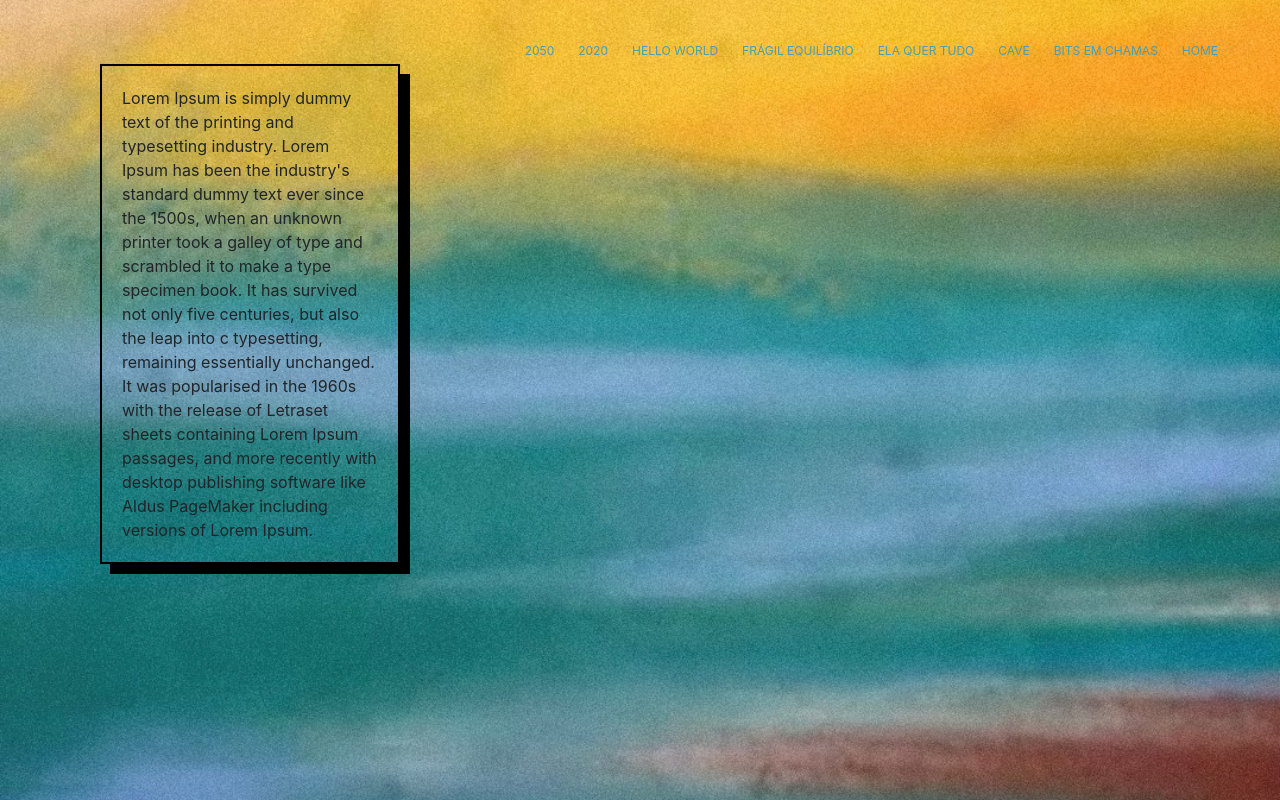
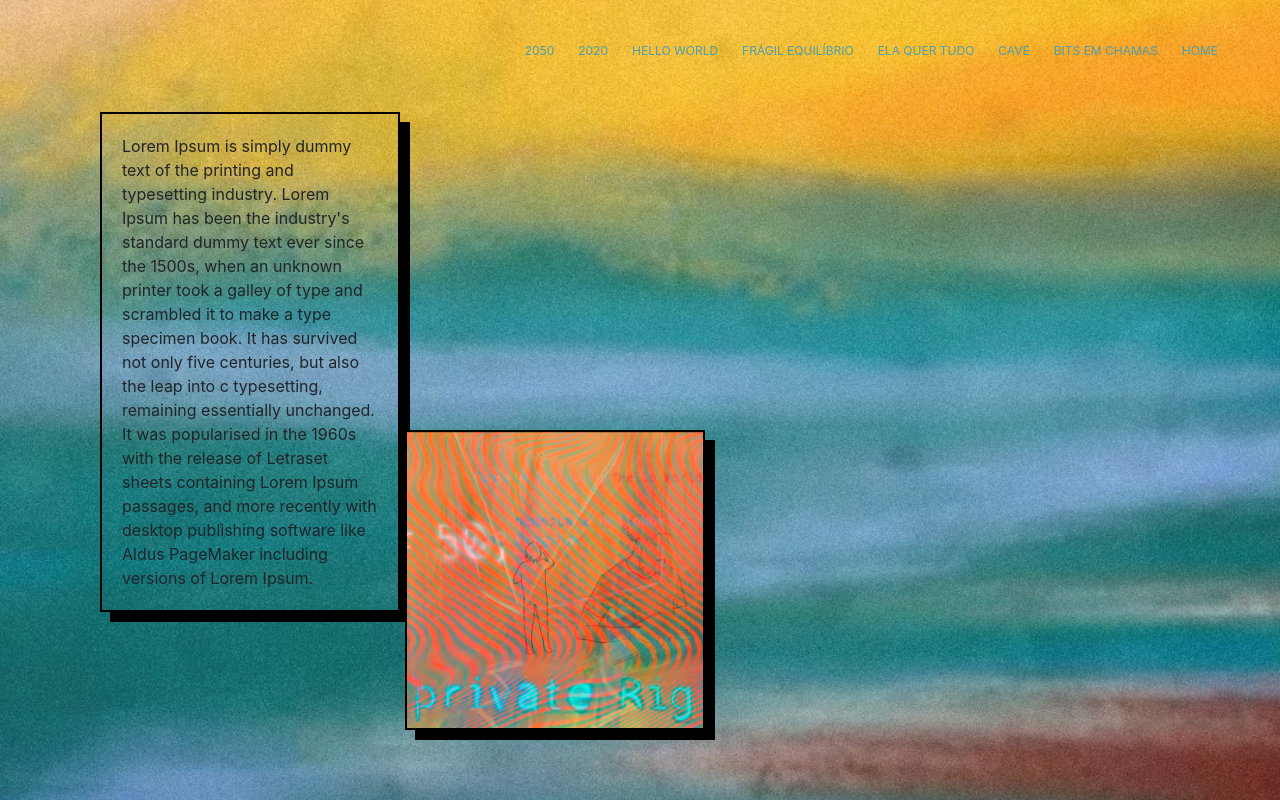
Before and after one commit to al3rcio/bitsemchamas, a Flask app: page /hw in a window 1280 px wide. Run offline with Flask 2, Linux system fonts and the light colour scheme.

Commit message:
Sugestão de posicionamento de boxes de 'hw.html' e espaçamento superior de boxes incluido em 'hw.html'

```diff
--- a/static/style.css
+++ b/static/style.css
@@ -17,30 +17,23 @@ body
     padding-left: 100px;
 }
 
-.box {
+.textbox {
     width: 300px;
     height: auto;
     border: 2px solid black;
     box-shadow: 10px 10px black;
-    align-items: left;
-    justify-content: left;
     padding: 20px;
+    display: inline-block;
     }
 
-p
-{
-    color: white;
-    padding: 20px;
-    padding-left: 80px;
-    padding-right: 80px;
+.imagebox {
+    width: 300px;
+    height: auto;
+    border: 2px solid black;
+    box-shadow: 10px 10px black;
+    display: inline-block;
 }
 
-/* .box-hw
-{
-
-
-
-} */
 form
 {
     position: fixed;
--- a/templates/hw.html
+++ b/templates/hw.html
@@ -5,7 +5,8 @@
 {% endblock %}
 
 {% block main %}
-    <div class="box">
+    <br><br> <!--espaçamento superior-->
+    <div class="textbox">
                 Lorem Ipsum is simply dummy text of the printing and typesetting industry.
                 Lorem Ipsum has been the industry's standard dummy text ever since the 1500s,
                 when an unknown printer took a galley of type and scrambled it to make a type
@@ -15,5 +16,8 @@
                 recently with desktop publishing software like Aldus PageMaker including versions
                 of Lorem Ipsum.
     </div>
+    <div class="imagebox">
+        <img src="static/images/capa_hw.jpeg">
+    </div>
 
 {% endblock %}
```
Also changed, not shown: static/images/capa_hw.jpeg (added).
